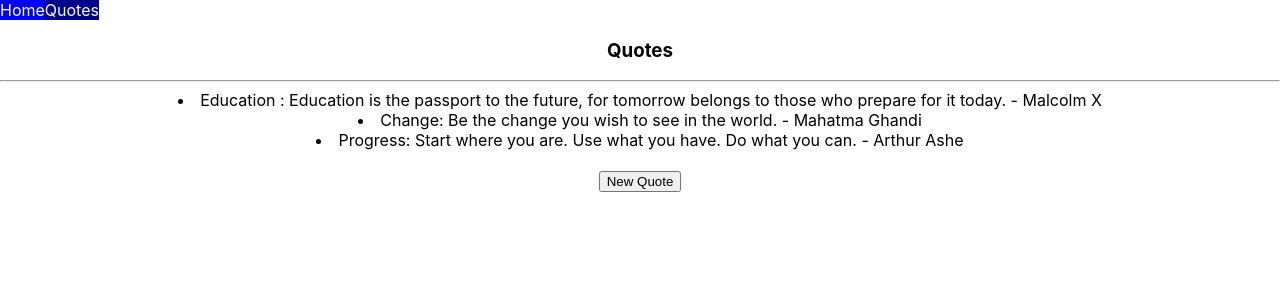
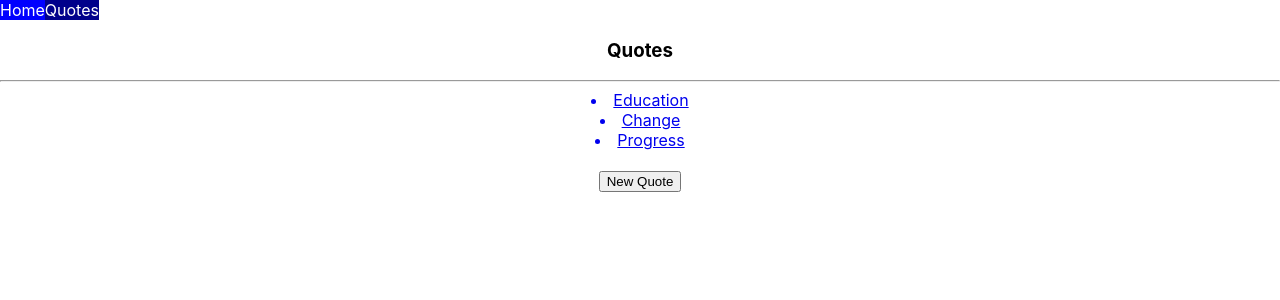
Before and after one commit to biancancanal/motivational-quotes-app, a React (Create React App) app: page /quotes in a window 1280 px wide. Shown: the top 300 px of the page. Built offline with nearby package versions, Linux system fonts and the light colour scheme; data requests are answered from the project's data file.

Commit message:
Linked QuoteLink and Quotes

```diff
--- a/src/components/QuoteLink.js
+++ b/src/components/QuoteLink.js
@@ -1,7 +1,7 @@
 import React from 'react'
 import { Link } from 'react-router-dom'
 
-export const QuoteLink = ({quote}) => {
+const QuoteLink = ({quote}) => {
     return (
         <div>
             <Link to={`/quotes/${quote.id}`}>
@@ -10,3 +10,5 @@ export const QuoteLink = ({quote}) => {
         </div>
     )
 }
+
+export default QuoteLink
--- a/src/containers/Quotes.js
+++ b/src/containers/Quotes.js
@@ -1,5 +1,6 @@
 import React, { Component } from 'react'
 import NewButton from '../components/NewButton'
+import QuoteLink from '../components/QuoteLink'
 
  class Quotes extends Component {
     state = {
@@ -17,7 +18,7 @@ componentDidMount() {
     })
 }
     render() {
-        const quotes = this.state.quotes.map(q => <li>{q.keyword}: {q.quote} - {q.author}</li>)
+        const quotes = this.state.quotes.map(q => <QuoteLink key={q.id} quote={q}/>)
         return (
             <div>
                 <h3>Quotes</h3>
```
